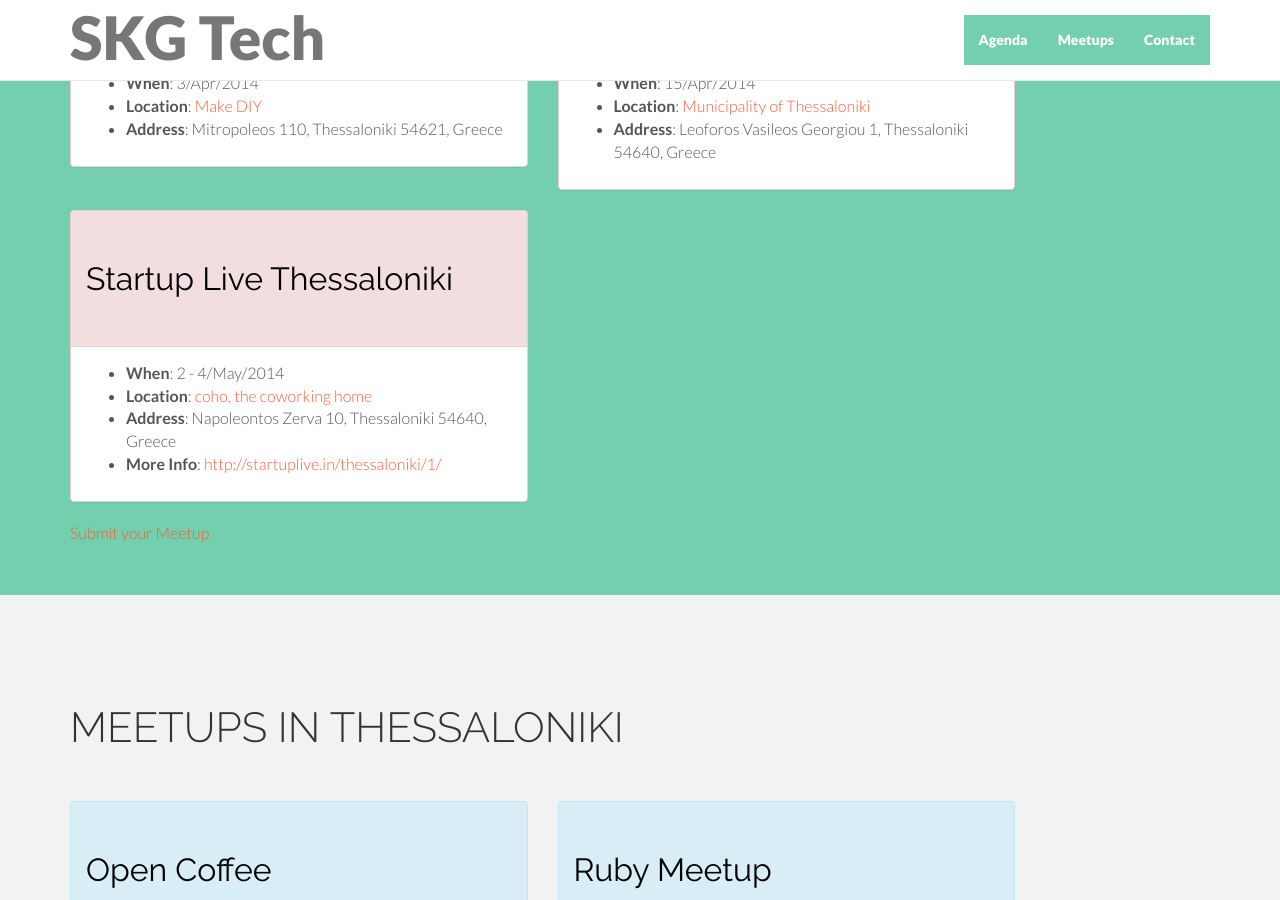
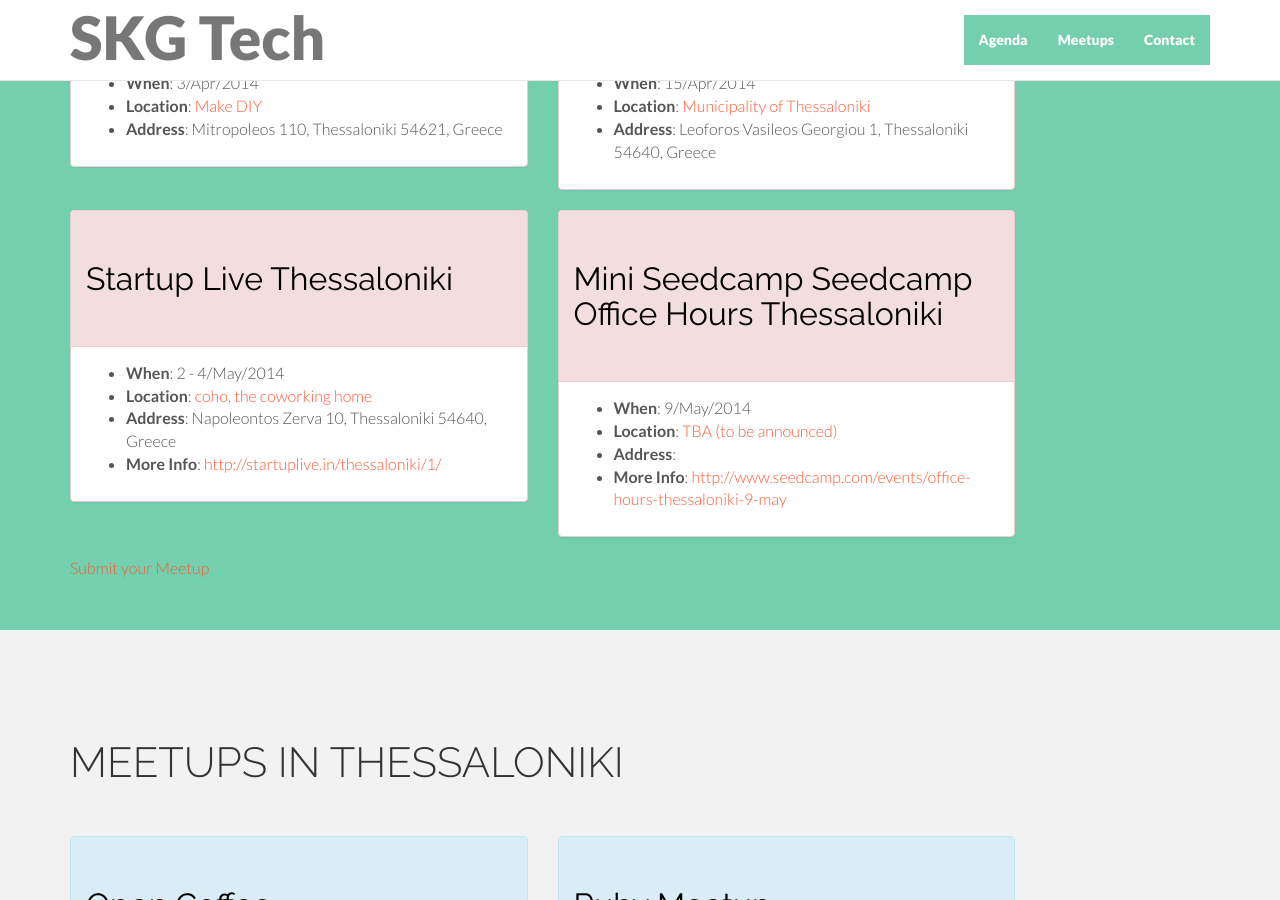
Before and after one commit to skgtech/skgtech.github.io, a Jekyll site: the page built from index.html, in a window 1280 px wide and 900 px high, scrolled down 981 px. Built offline with Jekyll 4.4.1, drawn with Linux system fonts in a browser that asks for light colours; nearby versions of some CDN libraries; comment, search, counter and statistics services are not loaded.

Commit message:
add mini seedcamp

```diff
--- a/_data/agenda.yaml
+++ b/_data/agenda.yaml
@@ -14,6 +14,10 @@
   address: "Napoleontos Zerva 10, Thessaloniki 54640, Greece"
   locationUrl: "https://www.google.com/maps/place/40%C2%B037'16.3%22N+22%C2%B057'18.0%22E/@40.621193,22.954988,15z"
   website: "http://startuplive.in/thessaloniki/1/"
+- name: "Mini Seedcamp Seedcamp Office Hours Thessaloniki"
+  date: "9/May/2014"
+  location: "TBA (to be announced)"
+  website: "http://www.seedcamp.com/events/office-hours-thessaloniki-9-may"
 
 # Add to Google Calendar link
 # http://stackoverflow.com/questions/10488831/link-to-add-to-google-calendar
```
